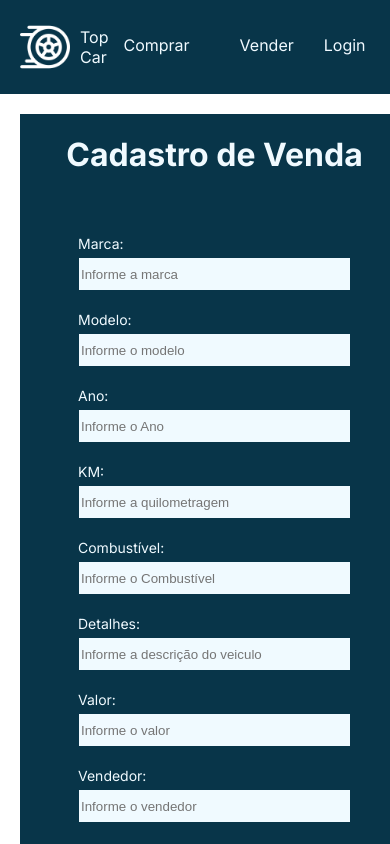
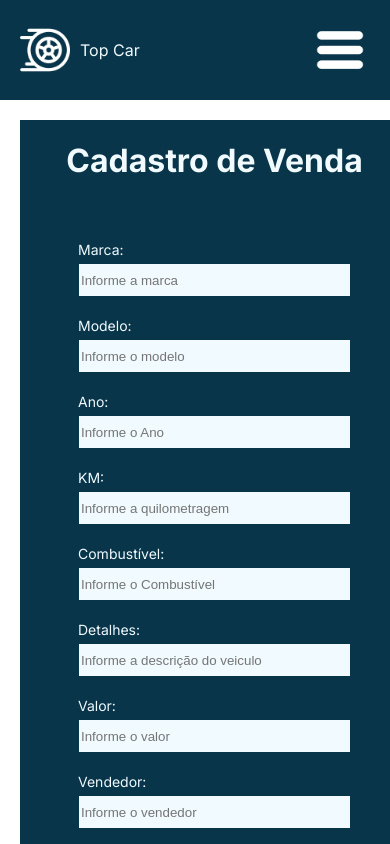
Before and after one commit to LucasPurkota/Top-Car, a Next.js app: page /Vender in a window 390 px wide. Shown: the top 844 px of the page. Built offline with nearby package versions, Linux system fonts and the light colour scheme.

Commit message:
atualização final para apresentação 1

```diff
--- a/src/app/components/Button/Button.css
+++ b/src/app/components/Button/Button.css
@@ -1,4 +1,4 @@
-button{
+.button{
   margin-top: 10px;
   background-color: #bae8fd;
   border: none;
@@ -6,7 +6,7 @@ button{
   height: 30px;
 }
 
-button:hover {
+.button:hover {
   background-color: #7dd5fc;
   cursor: pointer;
 }
--- a/src/app/components/Button/Button.tsx
+++ b/src/app/components/Button/Button.tsx
@@ -8,7 +8,7 @@ interface params{
 }
 
 const Button = (values: params): ReactNode => {
-  return(<button type={values.type} onClick={values.onClick}> {values.name} </button>)
+  return(<button className="button" type={values.type} onClick={values.onClick}> {values.name} </button>)
 }
 
 export default Button;
--- a/src/app/components/Header/Header.css
+++ b/src/app/components/Header/Header.css
@@ -25,18 +25,18 @@ header {
   margin: 0;
 }
 
-.navegation{
+.navigation{
   display: flex;
   gap: 20px;
 }
 
-.navegation a {
+.navigation a {
   text-decoration: none;
   color: #f0faff;
   padding: 15px;
 }
 
-.navegation a:hover {
+.navigation a:hover {
   border-bottom: 4px solid #f0faff;
 }
 
@@ -63,8 +63,46 @@ header {
   color: #082f49;
 }
 
+.navigation-mobile{
+  display: none;
+  flex-direction: column;
+}
+
+.menu-hamburguer{
+  width: 60px;
+  height: 60px;
+  padding: 5px;
+  background-color: transparent;
+  border: none;
+}
+
+.menu-hamburguer img{
+  width: 50px;
+  height: 50px;
+}
+
+.navigation-hamburguer{
+  display: flex;
+  flex-direction: column;
+  gap: 10px;
+}
+
+.navigation-hamburguer .links-mobile{
+  text-decoration: none;
+  color: #f0f9ff;
+}
+
+
 @media (max-width: 600px) {
   header{
     padding: 20px;
   }
+
+  .navigation, .log{
+    display: none;
+  }
+
+  .navigation-mobile{
+    display: flex;
+  }
 }
--- a/src/app/components/Header/Header.tsx
+++ b/src/app/components/Header/Header.tsx
@@ -1,8 +1,17 @@
-import React from "react";
+
+'use client'
+import React, {useState} from "react";
 import './Header.css';
 import Link from "next/link";
 
 export default function Header() {
+
+  const [isOpen, setIsOpen] = useState<boolean>(false);
+
+  const openMobile = () =>{
+    setIsOpen(!isOpen);
+  }
+
   return (
     <header>
       <div className="logo">
@@ -11,14 +20,25 @@ export default function Header() {
           <p>Top Car</p>
         </Link>
       </div>
-      <nav className="navegation">
-        <a href="/Comprar">Comprar</a>
+      <nav className="navigation">
+        <Link href="/Comprar">Comprar</Link>
         <Link href="/Vender">Vender</Link>
       </nav>
       <div className="log">
         <Link className="login" href="/Login">Login</Link>
         <Link className="cadastro" href="/Cadastrar">Cadastrar</Link>
       </div>
+      <div className="navigation-mobile">
+        <button onClick={openMobile} className="menu-hamburguer">
+          <img src="menu-hamburguer.png" alt="" />
+        </button>
+        {isOpen && <div className="navigation-hamburguer">
+          <Link className="links-mobile" href="/Comprar">Comprar</Link>
+          <Link className="links-mobile" href="/Vender">Vender</Link>
+          <Link className=" links-mobile login" href="/Login">Login</Link>
+          <Link className="links-mobile cadastro" href="/Cadastrar">Cadastrar</Link>
+        </div>}
+      </div>
     </header>
   );
 }
```
Also changed, not shown: src/app/components/Cards/Cards.css (+7 -0 lines).
